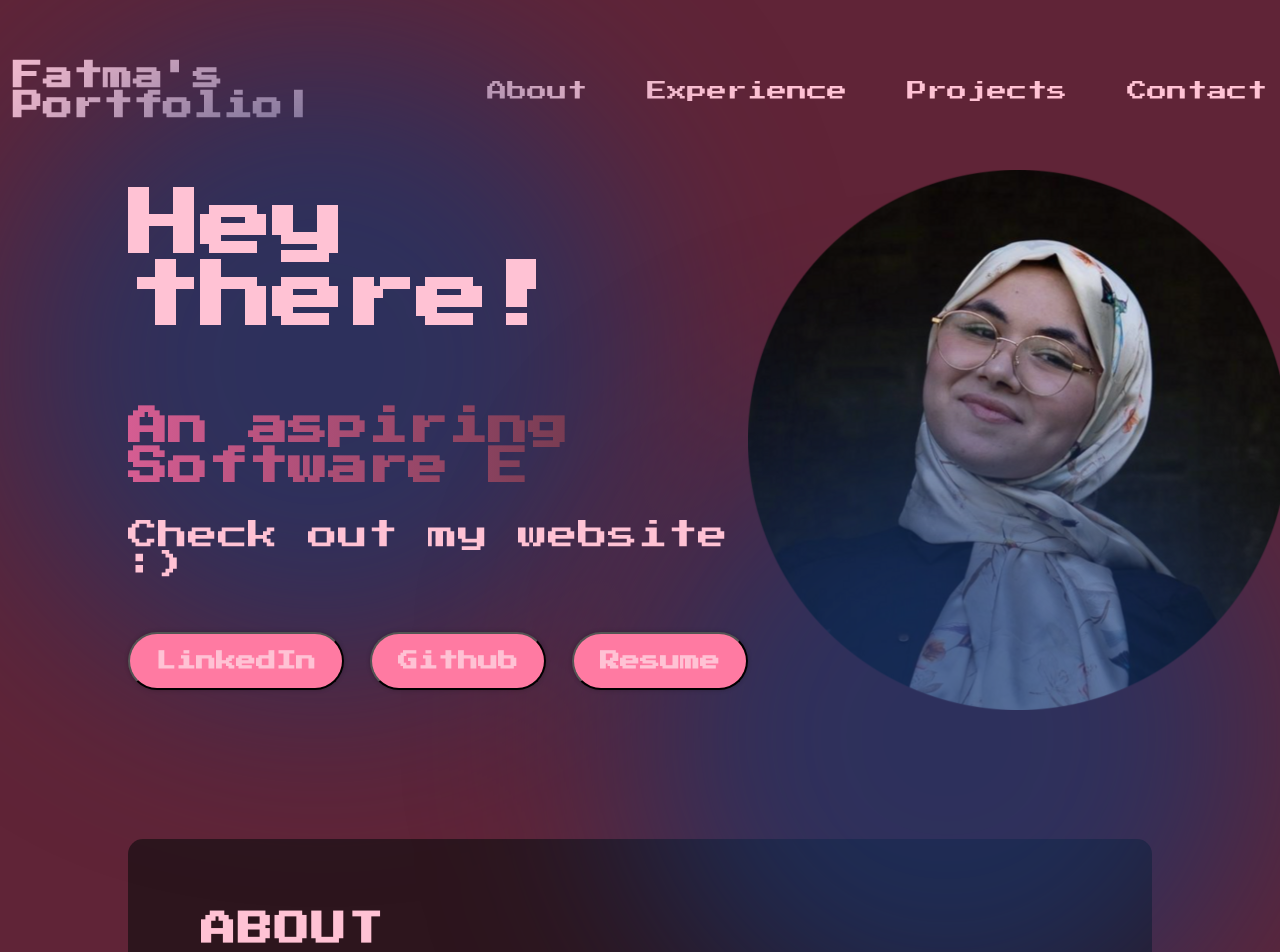
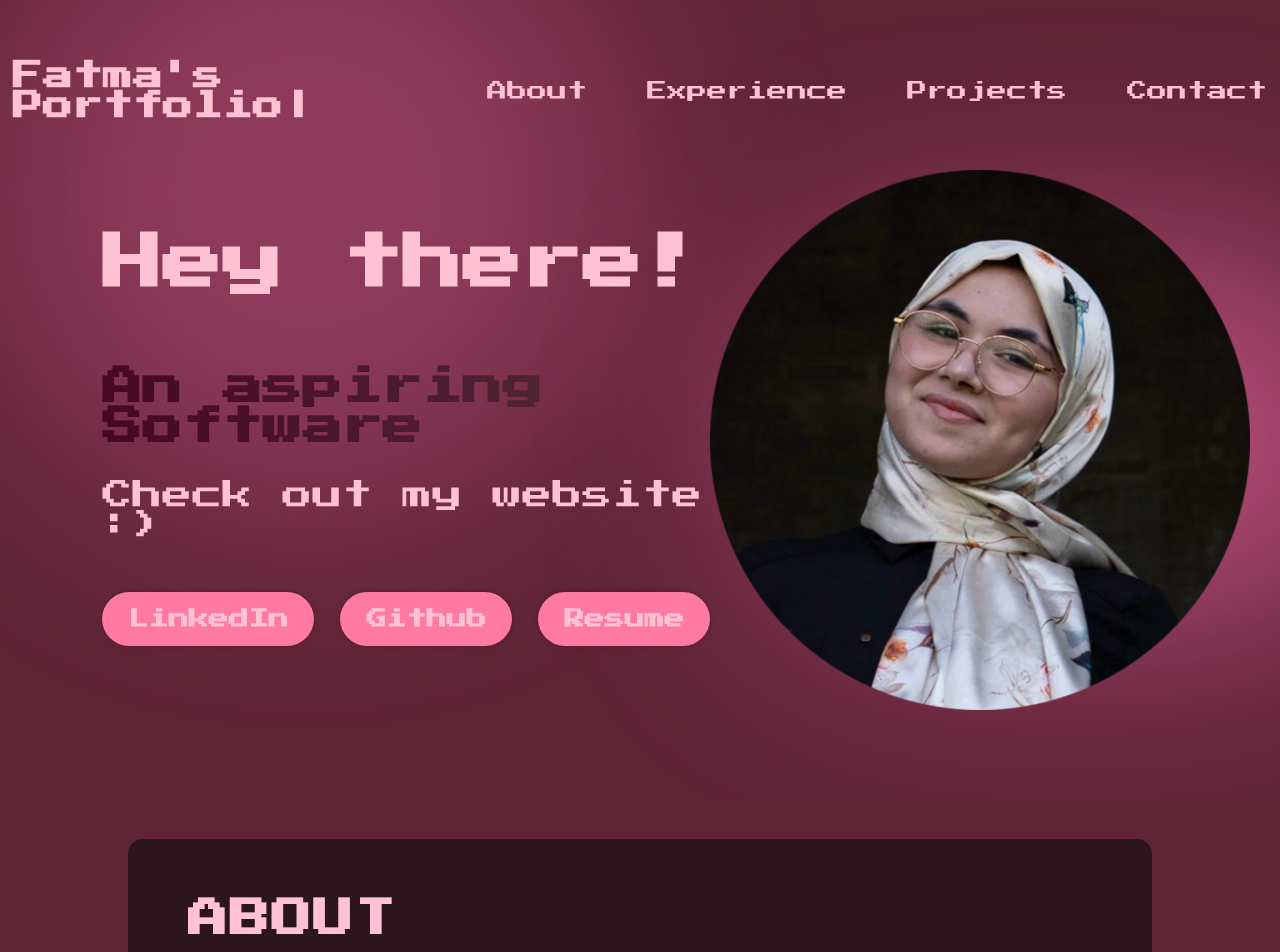
Before and after one commit to fatmaayad13/Personal-Website, a React (Vite) app: page / in a window 1280 px wide. Shown: the top 952 px of the page. Built offline with nearby package versions, Linux system fonts and the light colour scheme.

Commit message:
edited files

```diff
--- a/src/components/About/About.module.css
+++ b/src/components/About/About.module.css
@@ -4,7 +4,7 @@
   position: relative;
   background-color: rgba(12, 12, 12, 0.6);
   border-radius: 15px;
-  padding: 73px;
+  padding: 60px;
   margin-top: 129px;
   z-index: 2;
   margin-left: 10%;
@@ -13,7 +13,7 @@
 
 .title {
   color: var(--color-text);
-  font-size: 35px;
+  font-size: 40px;
   font-weight: 700;
   letter-spacing: 1.75px;
   text-transform: uppercase;
@@ -26,7 +26,7 @@
 }
 
 .aboutImage {
-  width: 35%;
+  width: 32%;
 }
 
 .aboutItems {
--- a/src/components/Contact/Contact.module.css
+++ b/src/components/Contact/Contact.module.css
@@ -11,6 +11,7 @@
   box-sizing: border-box;
   padding: 58px 5%;
   gap: 10px;
+  z-index: 5;
 }
 
 .text h2 {
--- a/src/components/Experience/Experience.module.css
+++ b/src/components/Experience/Experience.module.css
@@ -5,6 +5,7 @@
   margin-top: 79px;
   margin-left: 10%;
   margin-right: 10%;
+  z-index: 5;
 }
 
 .title {
--- a/src/components/Intro/intro.jsx
+++ b/src/components/Intro/intro.jsx
@@ -8,8 +8,13 @@ import resume from "../../../assets/resume/resume.pdf";
 export const Intro = () => {
    const [resumeOpen, setResumeOpen] = useState(false);
 
+    return (
+      <>
+    <div className={styles.backgroundBlurs}>
+      <div className={styles.topBlur} />
+      <div className={styles.bottomBlur} />
+    </div>
 
-    return (
     <section className = {styles.container}>
             <div className={styles.content}>
             <p className = {styles.subTitle}>Hey there!</p>
@@ -77,9 +82,11 @@ export const Intro = () => {
         </div>
       )}
             <img src= {image} alt="Fatma Ayad's Pic" className = {styles.introImg}></img>
-            <div className={styles.topBlur} />
-            <div className ={styles.bottomBlur} />
+
+
    </section>
+
+</>
     );
 
 };
--- a/src/components/Intro/intro.module.css
+++ b/src/components/Intro/intro.module.css
@@ -7,7 +7,7 @@
     justify-content: space-between;
     margin-top: 49px;
     z-index: 3;
-    margin-left: 10%;
+    margin-left: 8%;
     margin-right: 10%;
 
 }
@@ -25,12 +25,12 @@
     font-weight: 900;
     margin-bottom: 33px;
     font-family: "Press Start 2P", Arial, Helvetica, sans-serif;
-    background: linear-gradient(90deg, rgba(213, 93, 146, 1) 0%, rgba(82, 46, 56, 1) 100%);
+    background: linear-gradient(90deg, rgb(70, 8, 35) 0%, rgba(82, 46, 56, 1) 100%);
   -webkit-text-fill-color: transparent;
   -webkit-background-clip: text;
 }
 .subTitle {
-    font-size: 72px;
+    font-size: 60px;
     font-weight: 900;
     color: var(--color-text);
     margin-bottom: 33px;
@@ -60,6 +60,8 @@
   font-weight: 600;
   padding: 17px 26px;
   box-shadow: 0 0 4px 0 rgba(0, 0, 0, 0.25);
+  border: none;
+
 }
 .modalOverlay {
   position: fixed;
@@ -128,6 +130,14 @@
   }
 }
 
+.backgroundBlurs {
+  position: absolute;
+  inset: 0;
+  overflow: hidden;
+  z-index: 0;
+  pointer-events: none;
+}
+
 .topBlur {
   position: absolute;
   width: 50vw;
@@ -135,9 +145,9 @@
   min-width: 350px;
   min-width: 350px;
   top: -128px;
-  left: -10vw;
+  left: -1vw;
   border-radius: 764px;
-  background: rgba(25, 55, 109, 0.7);
+  background: rgba(213, 93, 146, 0.4);
   filter: blur(100px);
   z-index: 0;
 }
@@ -145,13 +155,13 @@
 .bottomBlur {
   position: absolute;
   width: 50vw;
-  height: 50vw;
+  height: 30vw;
   min-width: 350px;
   min-width: 250px;
   top: 246px;
   right: -9vw;
   border-radius: 764px;
-  background: rgba(25, 55, 109, 0.7);
+  background: rgba(213, 93, 146, 0.7);
   filter: blur(100px);
   z-index: 0;
 }
@@ -166,3 +176,43 @@
     align-items: center;
   }
 }
+
+
+@media screen and (max-height: 500px) {
+  .container {
+    flex-direction: column-reverse;
+  }
+
+  .content {
+    align-items: center;
+  }
+
+  .topBlur {
+  position: flex;
+  width: 50vw;
+  height: 50vw;
+  min-width: 350px;
+  min-width: 350px;
+  top: -128px;
+  left: -1vw;
+  border-radius: 764px;
+  background: rgba(213, 93, 146, 0.4);
+  filter: blur(100px);
+  z-index: 0;
+}
+
+.bottomBlur {
+  position: flex;
+  width: 50vw;
+  height: 30vw;
+  min-width: 350px;
+  min-width: 250px;
+  top: 300px;
+  right: -9vw;
+  border-radius: 764px;
+  background: rgba(213, 93, 146, 0.7);
+  filter: blur(100px);
+  z-index: 0;
+}
+
+}
--- a/src/components/Navbar/Navbar.module.css
+++ b/src/components/Navbar/Navbar.module.css
@@ -6,7 +6,7 @@
     align-items: center;
     justify-content: space-between;
     padding-top: 61px;
-    z-index: 3;
+    z-index: 4;
     margin: 0 1%;
 }
 
--- a/src/components/Projects/Projects.module.css
+++ b/src/components/Projects/Projects.module.css
@@ -5,6 +5,7 @@
   color: var(--color-text);
   margin-left: 10%;
   margin-right: 10%;
+z-index: 5;
 }
 
 .title {
```
Also changed, not shown: 1 other file (tests, documents, lock files or other folders).
